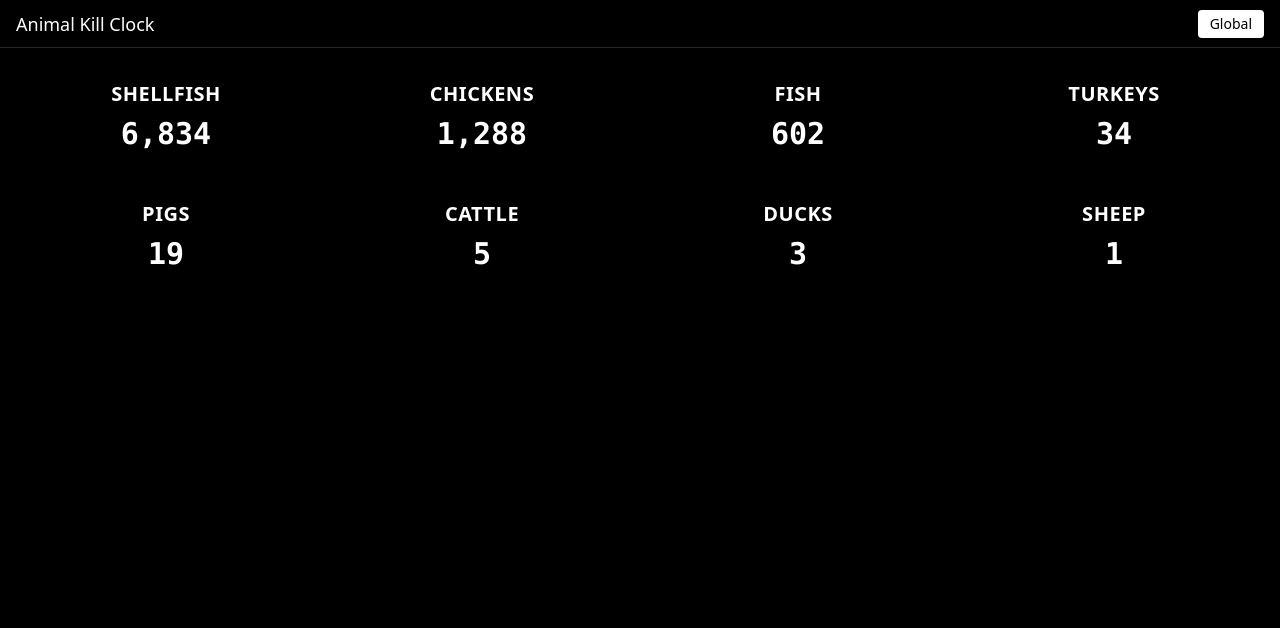
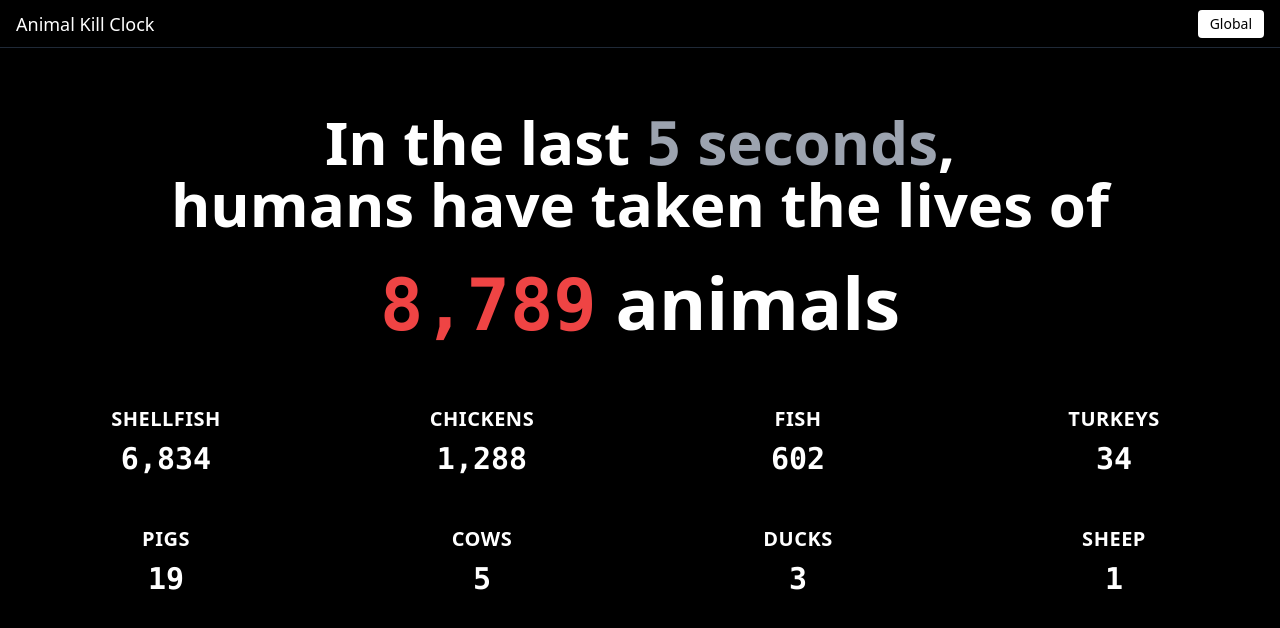
Before and after one commit to Stimul8d/ARA-Kill-Clock, a SvelteKit app: page / in a window 1280 px wide. Shown: the top 628 px of the page. Built offline with nearby package versions, Linux system fonts and the light colour scheme.

Commit message:
add TotalCounter component to display total animal count and elapsed time; rename 'Cattle' to 'Cows' in animal counts store because that's a horrible word

```diff
--- /dev/null
+++ b/src/lib/components/TotalCounter.svelte
@@ -0,0 +1,51 @@
+<script lang="ts">
+  import { animalCounts } from '../stores/killClock';
+
+  let startTime = Date.now();
+  let elapsedTime = '';
+  let totalCount = 0;
+
+  $: formattedTotal = new Intl.NumberFormat('en-US').format(Math.floor(totalCount));
+
+  function updateElapsedTime() {
+    const now = Date.now();
+    const diff = now - startTime;
+
+    const hours = Math.floor(diff / (1000 * 60 * 60));
+    const minutes = Math.floor((diff % (1000 * 60 * 60)) / (1000 * 60));
+    const seconds = Math.floor((diff % (1000 * 60)) / 1000);
+
+    const parts: string[] = [];
+
+    if (hours > 0) {
+      parts.push(`<span class="font-mono">${hours}</span> hours`);
+    }
+    if (minutes > 0 || hours > 0) {
+      parts.push(`<span class="font-mono">${minutes}</span> minutes`);
+    }
+    if (seconds > 0 || (hours === 0 && minutes === 0)) {
+      parts.push(`<span class="font-mono">${seconds}</span> seconds`);
+    }
+
+    elapsedTime = parts.join(' ');
+  }
+
+  function updateTotal() {
+    totalCount = $animalCounts.reduce((sum, animal) => sum + animal.count, 0);
+    updateElapsedTime();
+    requestAnimationFrame(updateTotal);
+  }
+
+  updateTotal();
+</script>
+
+<div class="flex flex-col items-center justify-center gap-8 my-12">
+  <div class="text-4xl md:text-5xl lg:text-6xl font-bold text-white text-center leading-tight">
+    In the last <span class="text-gray-400">{@html elapsedTime}</span>,<br>
+    humans have taken the lives of
+  </div>
+  <div class="text-5xl md:text-6xl lg:text-7xl font-bold text-center">
+    <span class="font-mono text-red-500">{formattedTotal}</span>
+    <span class="text-white">animals</span>
+  </div>
+</div>
--- a/src/lib/stores/killClock.ts
+++ b/src/lib/stores/killClock.ts
@@ -33,7 +33,7 @@ export const animalCounts = writable<AnimalCount[]>([
         annualRate: 124_061_094
     },
     {
-        species: 'Cattle',
+        species: 'Cows',
         count: 0,
         annualRate: 36_163_973
     },
--- a/src/routes/+page.svelte
+++ b/src/routes/+page.svelte
@@ -1,6 +1,7 @@
 <script lang="ts">
   import { animalCounts } from '$lib/stores/killClock';
   import Counter from '$lib/components/Counter.svelte';
+  import TotalCounter from '$lib/components/TotalCounter.svelte';
 
   // Update counts every second based on annual rate
   let startTime = Date.now();
@@ -17,6 +18,8 @@
   updateCounts();
 </script>
 
+<TotalCounter />
+
 <div class="grid grid-cols-2 md:grid-cols-4 gap-4">
   {#each $animalCounts as animal}
     <Counter {animal} />
```
